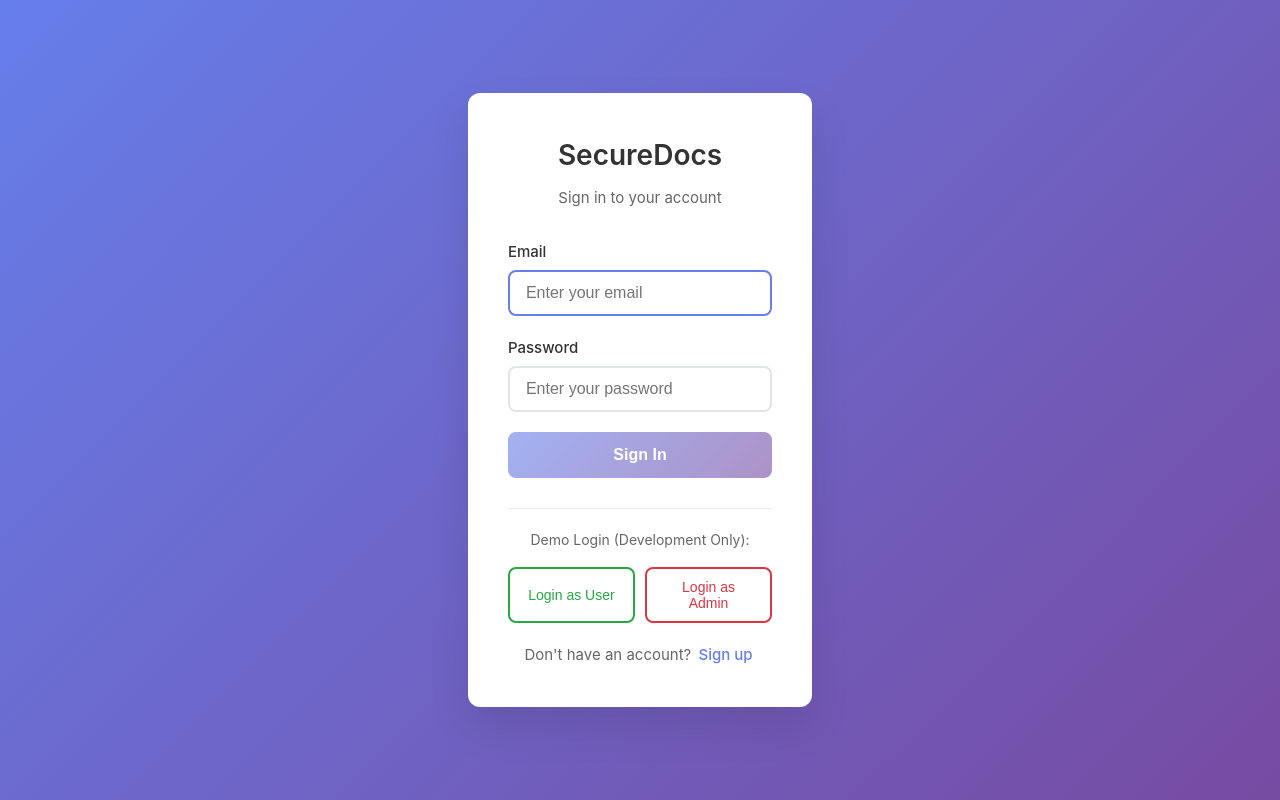
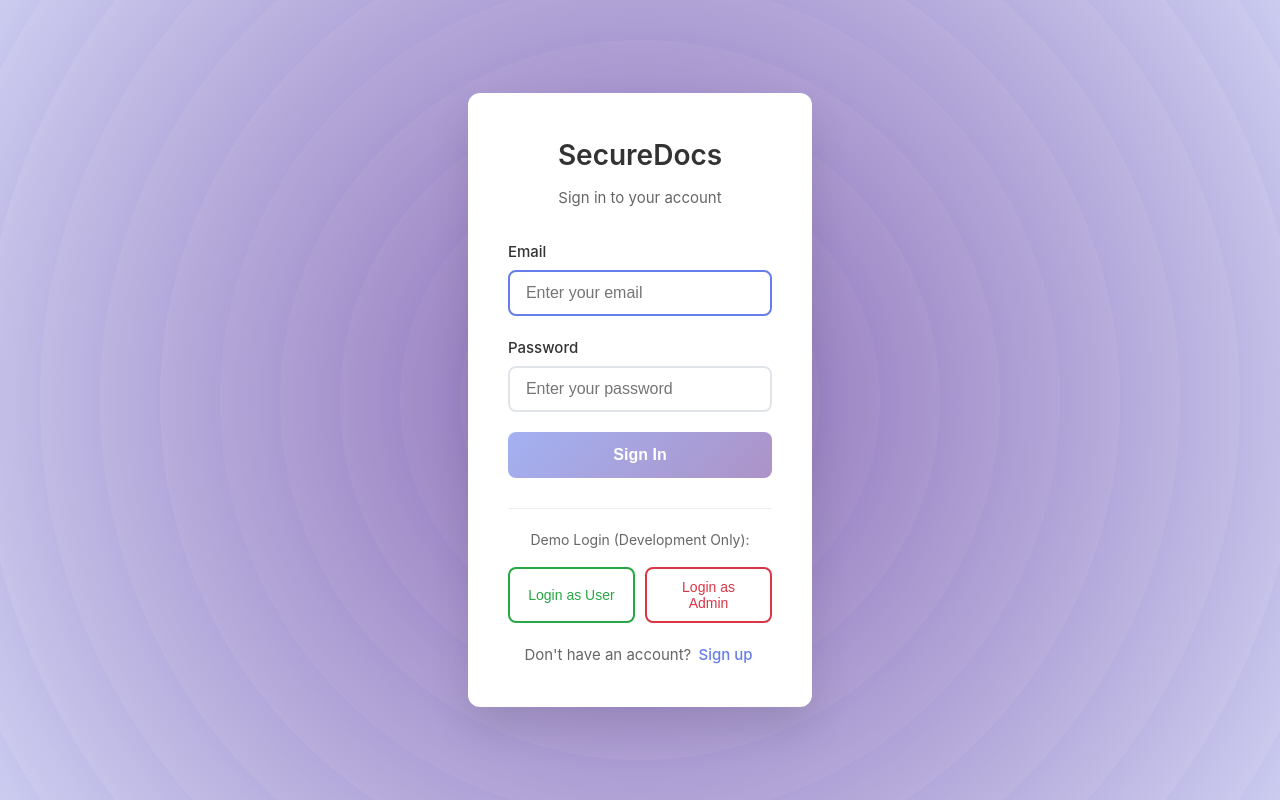
Before and after one commit to ahmadiftme8/securedocs, a Vue app: page /login in a window 1280 px wide. Built offline with nearby package versions, Linux system fonts and the light colour scheme; the HTML template or start-up script is replaced by a standard one.

Commit message:
changing the background

```diff
--- a/src/pages/LoginPage.vue
+++ b/src/pages/LoginPage.vue
@@ -135,13 +135,19 @@ onMounted(() => {
   display: flex;
   align-items: center;
   justify-content: center;
-  background: linear-gradient(135deg, #667eea 0%, #764ba2 100%);
+ /*  background: linear-gradient(135deg, #667eea 0%, #764ba2 100%); */
   padding: 20px;
   width: 100%;
+
+background-color: #e5e5f7;
+opacity: 1;
+background-image: radial-gradient(circle at center center, #62299196, #e5e5f7), repeating-radial-gradient(circle at center center, #444df70a, #646cf705, 50px, transparent 60px, transparent 50px);
+background-blend-mode: multiply;
+
 }
 
 .login-container {
-  background: white;
+  background: #ffffff;
   border-radius: 12px;
   padding: 40px;
   box-shadow: 0 20px 40px rgba(0, 0, 0, 0.1);
@@ -345,7 +351,7 @@ html, body {
   align-items: center;
   justify-content: center;
 
-  background: linear-gradient(135deg, #667eea 0%, #764ba2 100%);
+
 }
 
 
```
